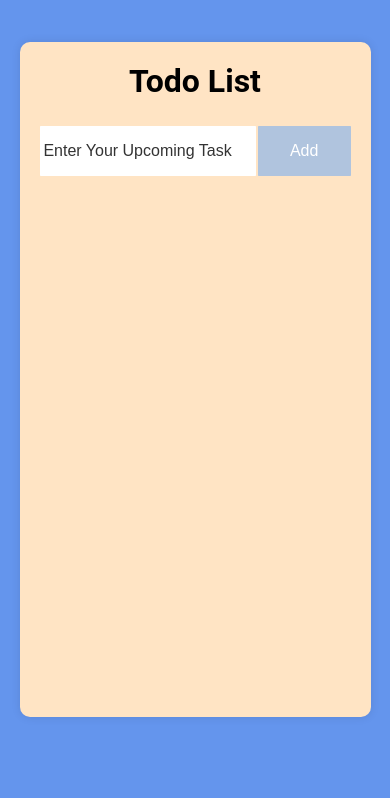
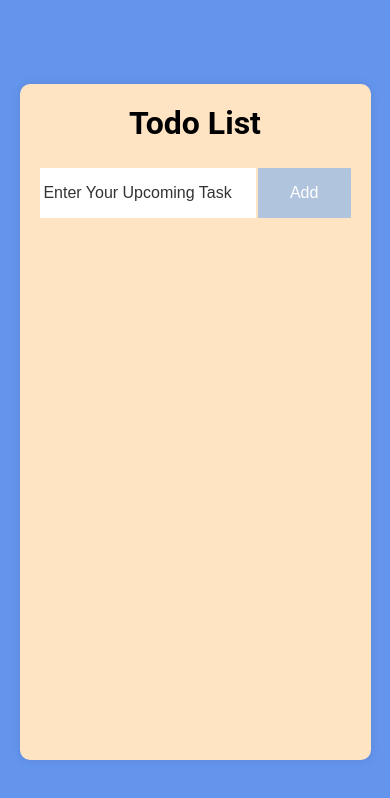
Before and after one commit to sahaMainak70/todo-app, a React (Vite) app: page / in a window 390 px wide. Shown: the top 798 px of the page. Built offline with nearby package versions, Linux system fonts and the light colour scheme.

Commit message:
chore: Remove commented out padding-top in App.css

```diff
--- a/src/App.css
+++ b/src/App.css
@@ -228,7 +228,7 @@ input[type="checkbox"]:checked + label {
 
 @media screen and (max-width: 768px) {
   .container {
-    padding-top: 5vh;
+    /* padding-top: 5vh; */
     height: 100vh;
   }
 
```
